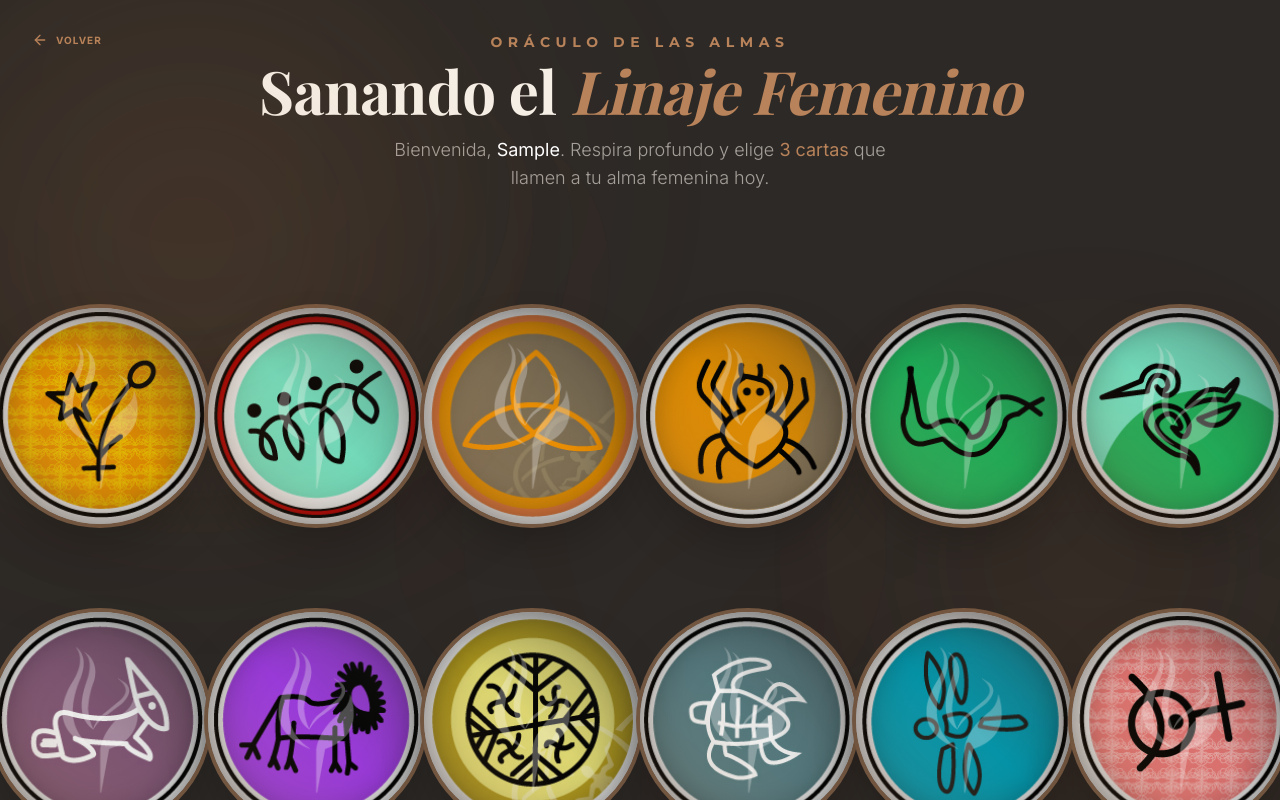
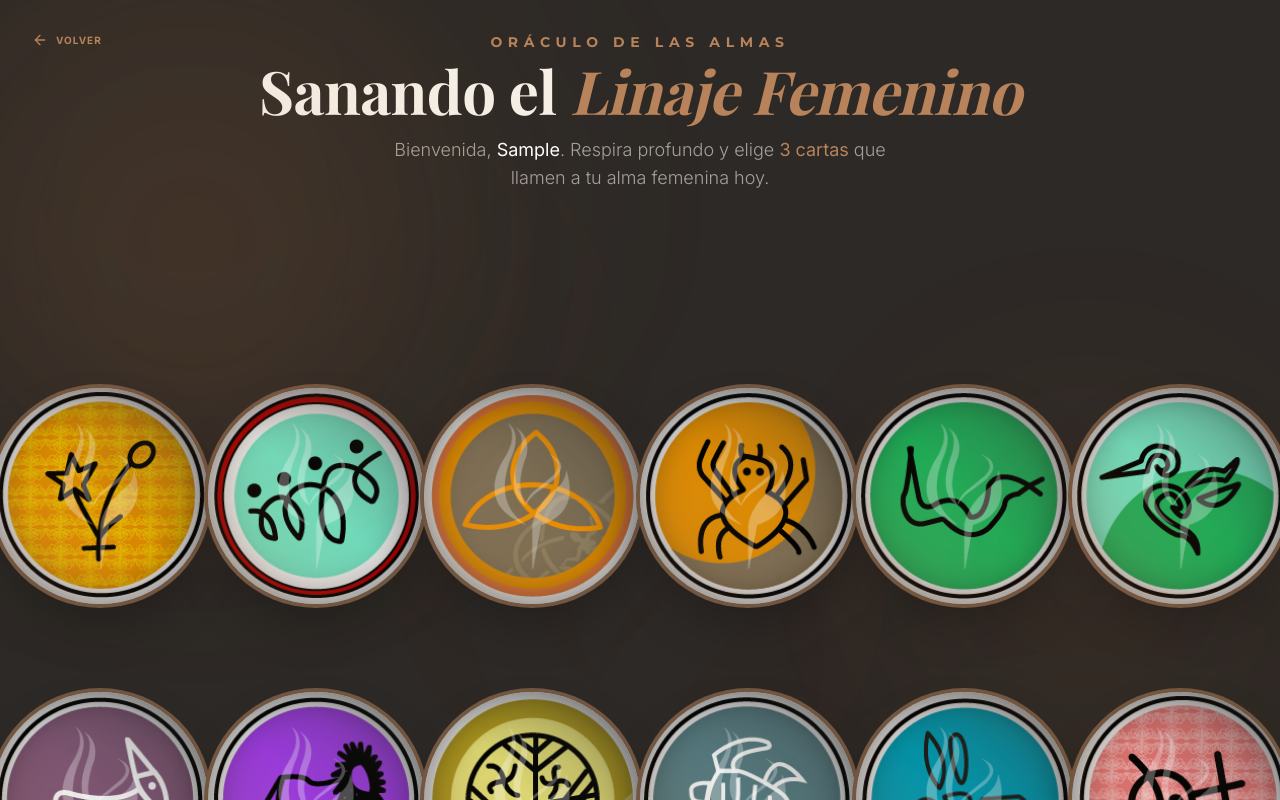
Before and after one commit to yelitzerangeloficialweb-max/yelitze-rangel-web, a Next.js app: page /oraculo in a window 1280 px wide. Both pictures are taken after typing "Sample" into the empty fields and a click on the button "ENTRAR AL ESPACIO SAGRADO". Shown: the top 800 px of the page. Built offline with nearby package versions, Linux system fonts and the light colour scheme; a web font is replaced by a local one.

Commit message:
UI: Add top margin to Oracle cards grid to lower its position

```diff
--- a/app/(website)/oraculo/page.tsx
+++ b/app/(website)/oraculo/page.tsx
@@ -196,7 +196,7 @@ export default function OraclePage() {
                             )}
                         </header>
 
-                        <div className="relative z-10 w-full max-w-7xl">
+                        <div className="relative z-10 w-full max-w-7xl mt-12 md:mt-20">
                             <div className="grid grid-cols-2 md:grid-cols-4 lg:grid-cols-6 gap-12 md:gap-20 justify-items-center items-center py-16">
                                 <AnimatePresence mode="popLayout">
                                     {shuffledMessages.map((msg, idx) => {
```
